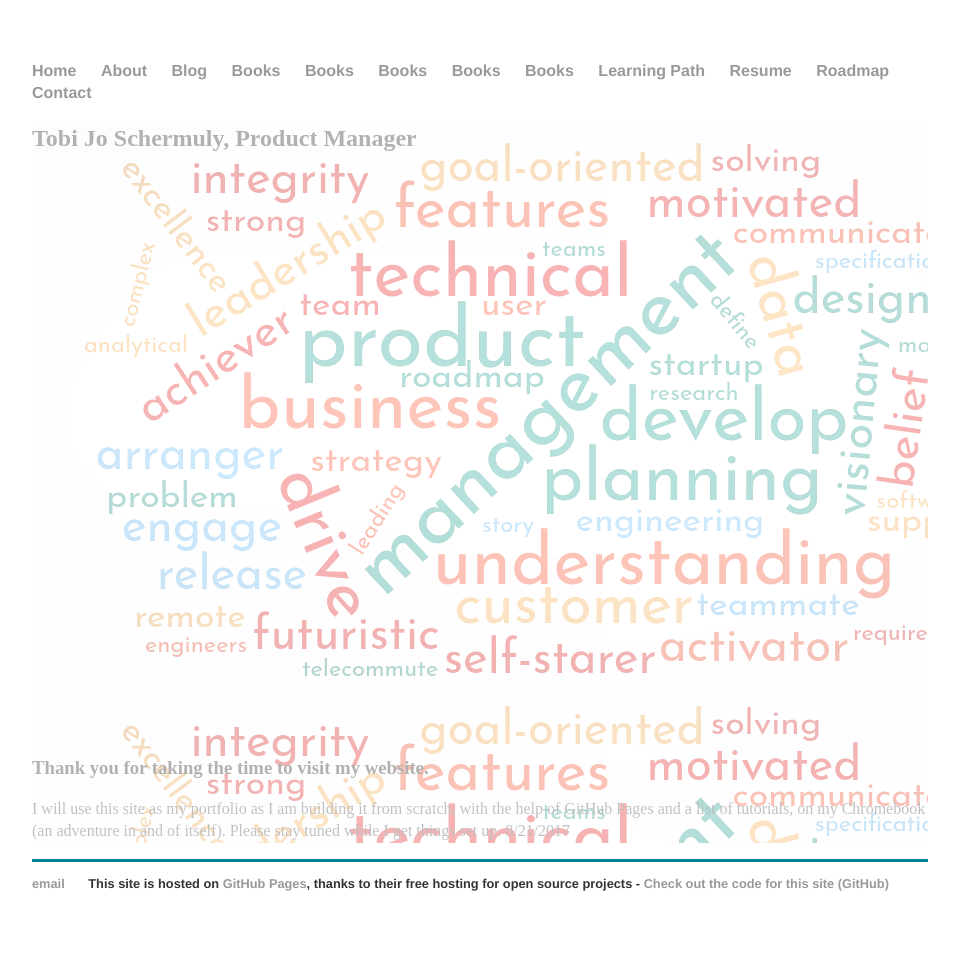
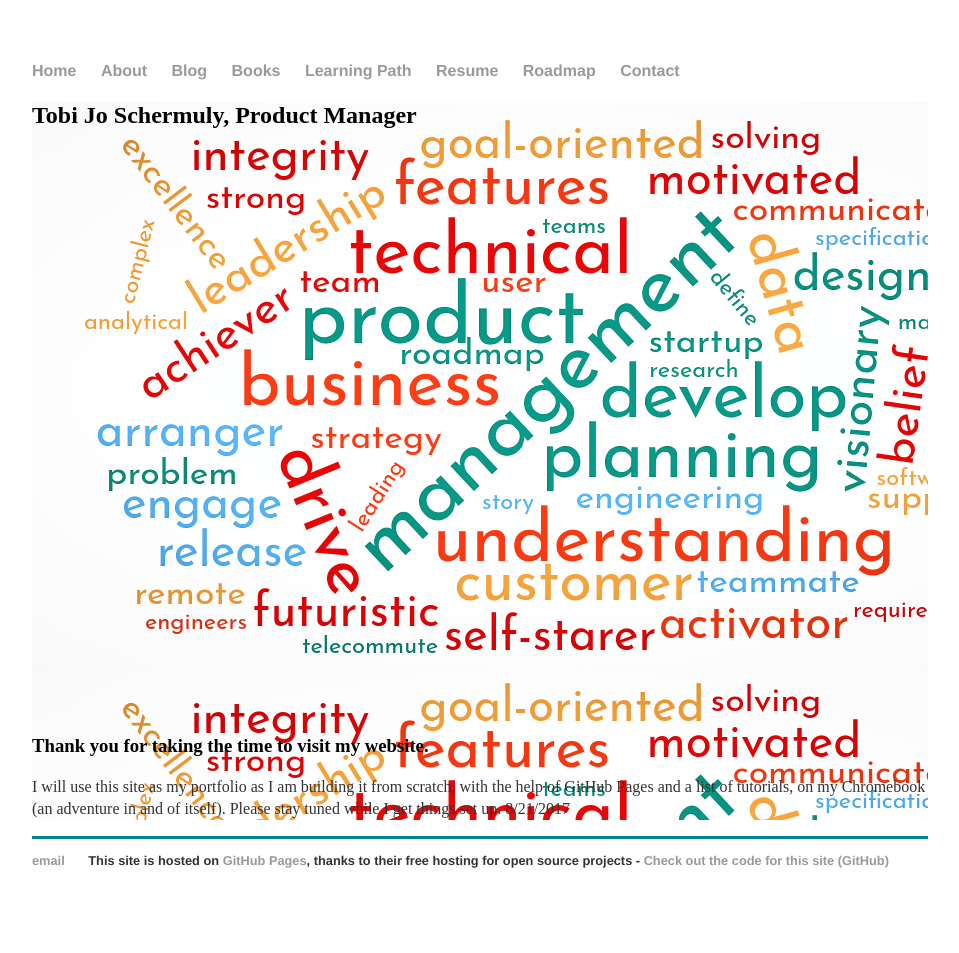
Before and after one commit to t0biasj0seph/t0biasj0seph, a Jekyll site: the page built from index.html, in a window 1280 px wide. Shown: the whole page, without its empty margins (160-1119 px from the left). Built offline with Jekyll 4.4.1, drawn with Linux system fonts in a browser that asks for light colours; after the commit the page ends 930 px from its top, so only the background shows below that.

Commit message:
testing some more

```diff
--- a/_layouts/default.html
+++ b/_layouts/default.html
@@ -27,10 +27,6 @@
 		        	<li><a href="/about">About</a></li>
 							<li><a href="/blog">Blog</a></li>
 							<li><a href="/books">Books</a></li>
-							<li><a href="/books">Books</a></li>
-							<li><a href="/books">Books</a></li>
-							<li><a href="/books">Books</a></li>
-							<li><a href="/books">Books</a></li>
 							<li><a href="/learning-path">Learning Path</a></li>
 							<li><a href="/resume">Resume</a></li>
 							<li><a href="/roadmap">Roadmap</a></li>
--- a/css/main.css
+++ b/css/main.css
@@ -62,6 +62,7 @@
 
 div.background-img {
   background: url(../images/cloud7.png);
+  max-width: 100%; height: auto
   opacity: 0.3;
   border: 2px;
 }
```
